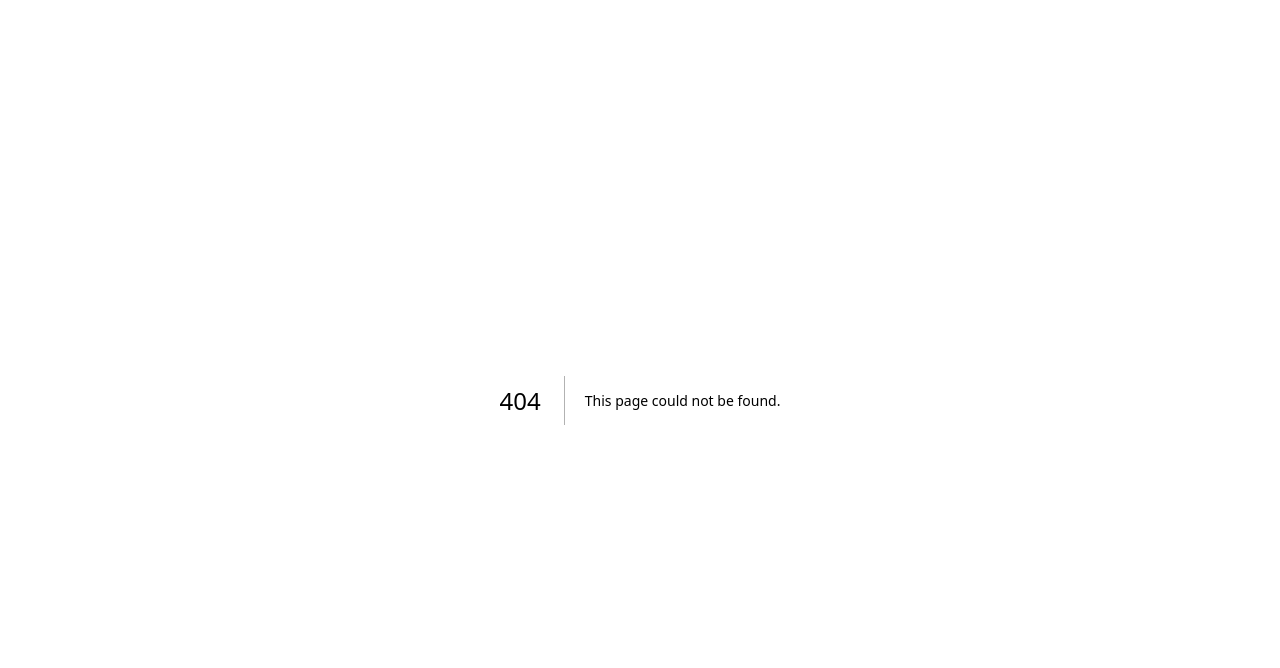
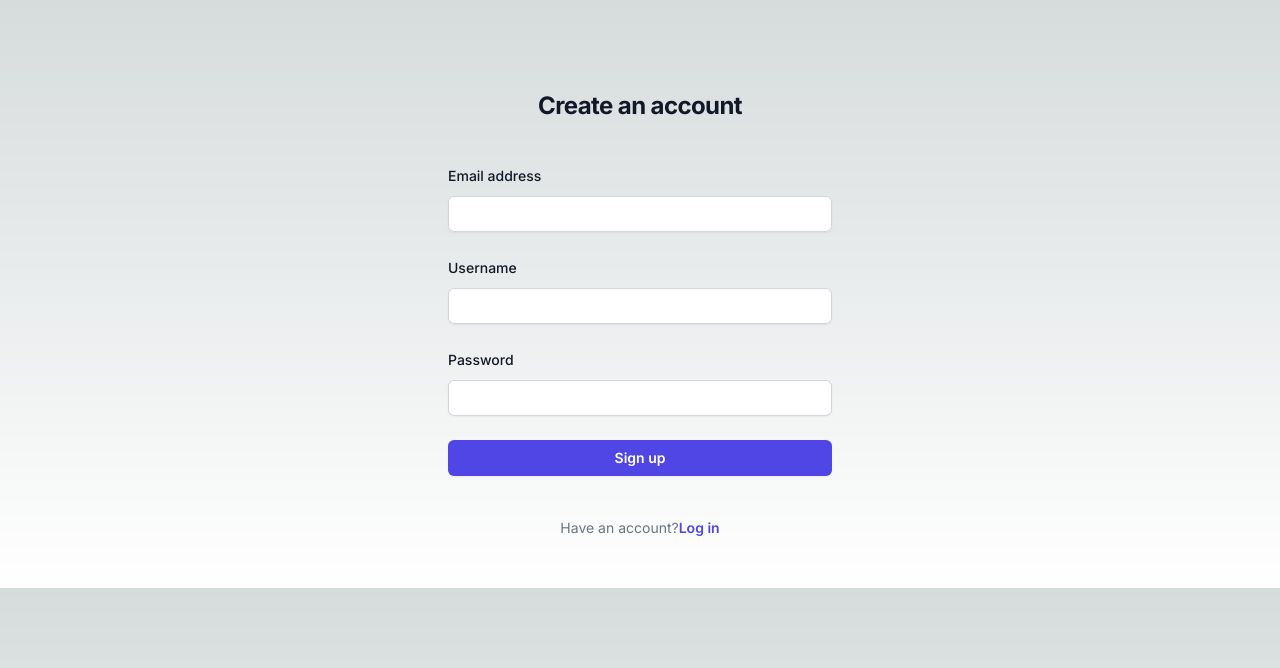
Before and after one commit to fawizzy/HighTable_WeatherApp, a Next.js app: page /signup in a window 1280 px wide. Before the commit this address had no page. Shown: the top 668 px of the page. Built offline with nearby package versions, Linux system fonts and the light colour scheme.

Commit message:
created log in and sign up page

```diff
--- a/src/app/layout.tsx
+++ b/src/app/layout.tsx
@@ -1,22 +1,22 @@
-import type { Metadata } from 'next'
-import { Inter } from 'next/font/google'
-import './globals.css'
+import type { Metadata } from "next";
+import { Inter } from "next/font/google";
+import "./globals.css";
 
-const inter = Inter({ subsets: ['latin'] })
+const inter = Inter({ subsets: ["latin"] });
 
 export const metadata: Metadata = {
-  title: 'Create Next App',
-  description: 'Generated by create next app',
-}
+  title: "HighTable WeatherApp",
+  description: "Task for Hightable Backend Engineering Role",
+};
 
 export default function RootLayout({
   children,
 }: {
-  children: React.ReactNode
+  children: React.ReactNode;
 }) {
   return (
     <html lang="en">
       <body className={inter.className}>{children}</body>
     </html>
-  )
+  );
 }
--- /dev/null
+++ b/src/app/login/page.tsx
@@ -0,0 +1,94 @@
+"use client";
+import React, { useState } from "react";
+import { useRouter } from "next/navigation";
+import axios from "axios";
+import Link from "next/link";
+
+export default function logInPage() {
+  const [user, setUser] = useState({
+    email: "",
+    password: "",
+  });
+
+  const onSignup = async () => {};
+  return (
+    <div className="flex min-h-full flex-col justify-center px-6 py-12 lg:px-8">
+      <div className="sm:mx-auto sm:w-full sm:max-w-sm">
+        <h2 className="mt-10 text-center text-2xl font-bold leading-9 tracking-tight text-gray-900">
+          Sign in to your account
+        </h2>
+      </div>
+
+      <div className="mt-10 sm:mx-auto sm:w-full sm:max-w-sm">
+        <form className="space-y-6" action="#" method="POST">
+          <div>
+            <label
+              htmlFor="email"
+              className="block text-sm font-medium leading-6 text-gray-900"
+            >
+              Email address
+            </label>
+            <div className="mt-2">
+              <input
+                id="email"
+                name="email"
+                type="email"
+                autoComplete="email"
+                required
+                className="block w-full rounded-md border-0 py-1.5 text-gray-900 shadow-sm ring-1 ring-inset ring-gray-300 placeholder:text-gray-400 focus:ring-2 focus:ring-inset focus:ring-indigo-600 sm:text-sm sm:leading-6"
+              />
+            </div>
+          </div>
+
+          <div>
+            <div className="flex items-center justify-between">
+              <label
+                htmlFor="password"
+                className="block text-sm font-medium leading-6 text-gray-900"
+              >
+                Password
+              </label>
+            </div>
+            <div className="mt-2">
+              <input
+                id="password"
+                name="password"
+                type="password"
+                autoComplete="current-password"
+                required
+                className="block w-full rounded-md border-0 py-1.5 text-gray-900 shadow-sm ring-1 ring-inset ring-gray-300 placeholder:text-gray-400 focus:ring-2 focus:ring-inset focus:ring-indigo-600 sm:text-sm sm:leading-6"
+              />
+            </div>
+          </div>
+
+          <div>
+            <button
+              type="submit"
+              className="flex w-full justify-center rounded-md bg-indigo-600 px-3 py-1.5 text-sm font-semibold leading-6 text-white shadow-sm hover:bg-indigo-500 focus-visible:outline focus-visible:outline-2 focus-visible:outline-offset-2 focus-visible:outline-indigo-600"
+            >
+              Sign in
+            </button>
+          </div>
+          <div className="text-sm">
+            <a
+              href="#"
+              className="font-semibold justify-center text-indigo-600 hover:text-indigo-500"
+            >
+              Forgot password?
+            </a>
+          </div>
+        </form>
+
+        <p className="mt-10 text-center text-sm text-gray-500">
+          Don't have an account?
+          <Link
+            href="/signup"
+            className="font-semibold leading-6 text-indigo-600 hover:text-indigo-500"
+          >
+            Create an account
+          </Link>
+        </p>
+      </div>
+    </div>
+  );
+}
--- /dev/null
+++ b/src/app/signup/page.tsx
@@ -0,0 +1,115 @@
+"use client";
+import Link from "next/link";
+import React, { useState } from "react";
+
+export default function SignUpPage() {
+  const [user, setUser] = useState({
+    username: "",
+    email: "",
+    password: "",
+  });
+
+  const onSignup = async () => {
+    // Your signup logic goes here
+    console.log(user);
+  };
+
+  return (
+    <div className="flex min-h-full flex-col justify-center px-6 py-12 lg:px-8">
+      <div className="sm:mx-auto sm:w-full sm:max-w-sm">
+        <h2 className="mt-10 text-center text-2xl font-bold leading-9 tracking-tight text-gray-900">
+          Create an account
+        </h2>
+      </div>
+
+      <div className="mt-10 sm:mx-auto sm:w-full sm:max-w-sm">
+        <form className="space-y-6" action="#" method="POST">
+          <div>
+            <label
+              htmlFor="email"
+              className="block text-sm font-medium leading-6 text-gray-900"
+            >
+              Email address
+            </label>
+            <div className="mt-2">
+              <input
+                id="email"
+                name="email"
+                type="email"
+                value={user.email}
+                onChange={(e) => {
+                  setUser({ ...user, email: e.target.value });
+                }}
+                required
+                className="block w-full rounded-md border-0 py-1.5 text-gray-900 shadow-sm ring-1 ring-inset ring-gray-300 placeholder:text-gray-400 focus:ring-2 focus:ring-inset focus:ring-indigo-600 sm:text-sm sm:leading-6"
+              />
+            </div>
+          </div>
+
+          <div>
+            <label
+              htmlFor="username"
+              className="block text-sm font-medium leading-6 text-gray-900"
+            >
+              Username
+            </label>
+            <div className="mt-2">
+              <input
+                id="username"
+                name="username"
+                type="text"
+                value={user.username}
+                onChange={(e) => {
+                  setUser({ ...user, username: e.target.value });
+                }}
+                required
+                className="block w-full rounded-md border-0 py-1.5 text-gray-900 shadow-sm ring-1 ring-inset ring-gray-300 placeholder:text-gray-400 focus:ring-2 focus:ring-inset focus:ring-indigo-600 sm:text-sm sm:leading-6"
+              />
+            </div>
+          </div>
+
+          <div>
+            <div className="flex items-center justify-between">
+              <label
+                htmlFor="password"
+                className="block text-sm font-medium leading-6 text-gray-900"
+              >
+                Password
+              </label>
+            </div>
+            <div className="mt-2">
+              <input
+                id="password"
+                name="password"
+                type="password"
+                value={user.password}
+                onChange={(e) => {
+                  setUser({ ...user, password: e.target.value });
+                }}
+                required
+                className="block w-full rounded-md border-0 py-1.5 text-gray-900 shadow-sm ring-1 ring-inset ring-gray-300 placeholder:text-gray-400 focus:ring-2 focus:ring-inset focus:ring-indigo-600 sm:text-sm sm:leading-6"
+              />
+            </div>
+          </div>
+          <button
+            onClick={onSignup}
+            type="submit"
+            className="flex w-full justify-center rounded-md bg-indigo-600 px-3 py-1.5 text-sm font-semibold leading-6 text-white shadow-sm hover:bg-indigo-500 focus-visible:outline focus-visible:outline-2 focus-visible:outline-offset-2 focus-visible:outline-indigo-600"
+          >
+            Sign up
+          </button>
+        </form>
+
+        <p className="mt-10 text-center text-sm text-gray-500">
+          Have an account?
+          <Link
+            href="/login"
+            className="font-semibold leading-6 text-indigo-600 hover:text-indigo-500"
+          >
+            Log in
+          </Link>
+        </p>
+      </div>
+    </div>
+  );
+}
```
Also changed, not shown: package.json (+6 -5 lines), src/app/page.tsx (+7 -7 lines), src/app/api/users/login/route.tsx (added), src/app/api/users/signup/route.tsx (added), src/dbConfig/dbConfig.tsx (added), 1 other file (tests, documents, lock files or other folders).
